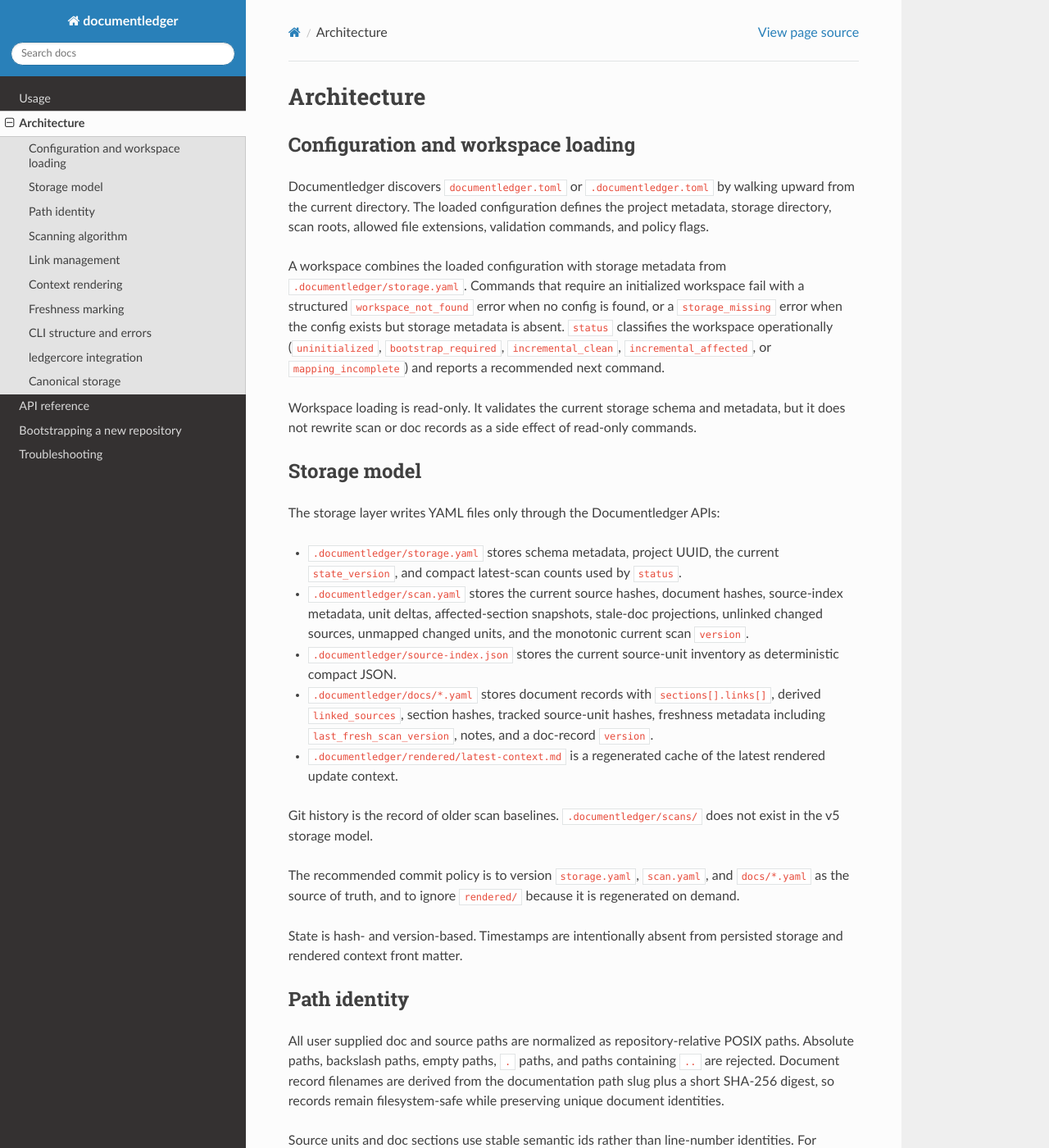
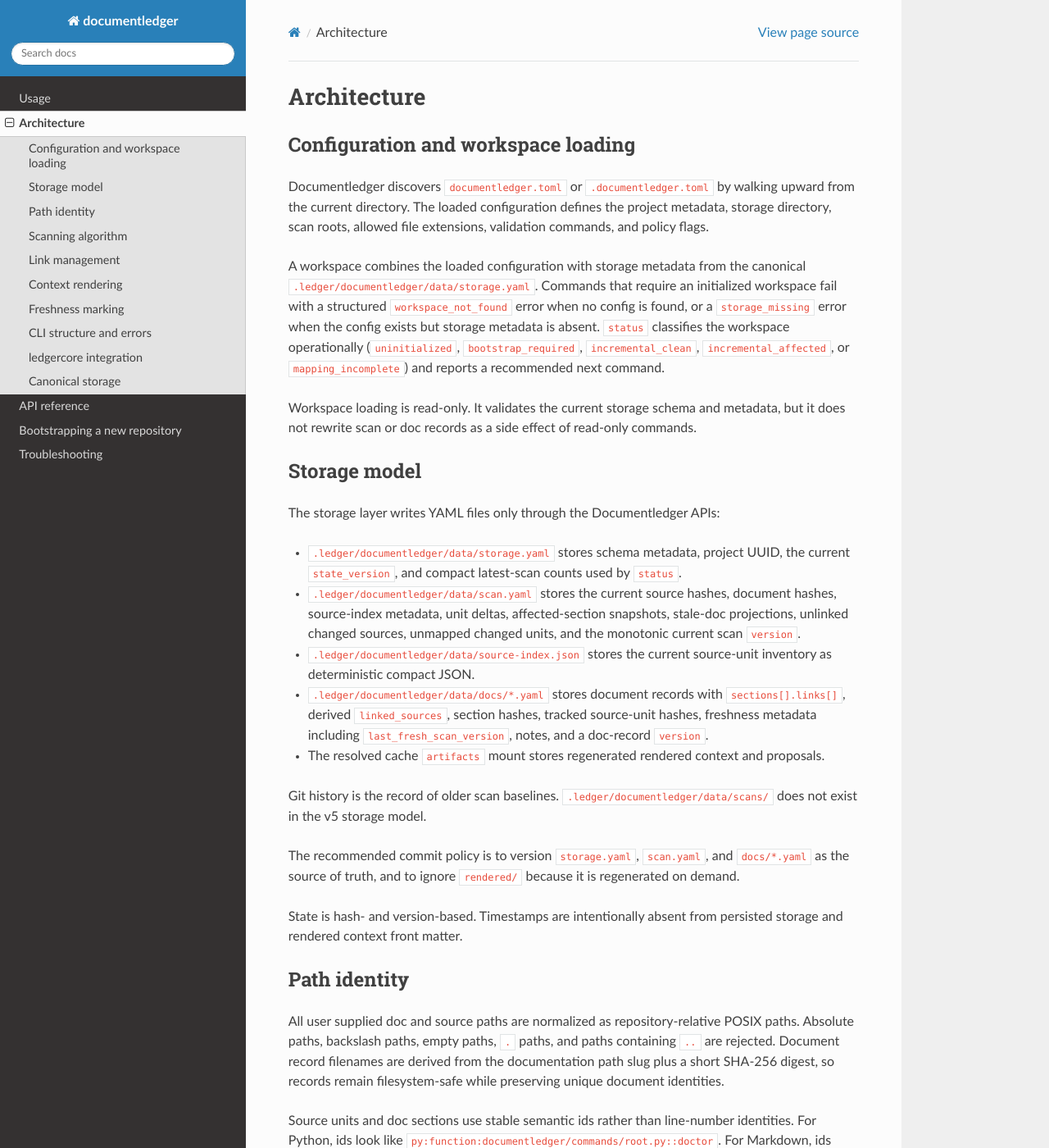
Before and after one commit to ledgerwerk/documentledger, a Sphinx documentation site: the page built from docs/architecture.md, in a window 1280 px wide and 1400 px high. Shown: the whole window at 82% size. Built offline with Sphinx 7.4.7 and the Read the Docs theme 3.1.0, drawn with Linux system fonts in a browser that asks for light colours; some of the changed text lies outside the part shown.

Commit message:
feat: fix depricated documentledger dir

```diff
--- a/docs/architecture.md
+++ b/docs/architecture.md
@@ -6,7 +6,7 @@
 
 Documentledger discovers `documentledger.toml` or `.documentledger.toml` by walking upward from the current directory. The loaded configuration defines the project metadata, storage directory, scan roots, allowed file extensions, validation commands, and policy flags.
 
-A workspace combines the loaded configuration with storage metadata from `.documentledger/storage.yaml`. Commands that require an initialized workspace fail with a structured `workspace_not_found` error when no config is found, or a `storage_missing` error when the config exists but storage metadata is absent. `status` classifies the workspace operationally (`uninitialized`, `bootstrap_required`, `incremental_clean`, `incremental_affected`, or `mapping_incomplete`) and reports a recommended next command.
+A workspace combines the loaded configuration with storage metadata from the canonical `.ledger/documentledger/data/storage.yaml`. Commands that require an initialized workspace fail with a structured `workspace_not_found` error when no config is found, or a `storage_missing` error when the config exists but storage metadata is absent. `status` classifies the workspace operationally (`uninitialized`, `bootstrap_required`, `incremental_clean`, `incremental_affected`, or `mapping_incomplete`) and reports a recommended next command.
 
 Workspace loading is read-only. It validates the current storage schema and metadata, but it does not rewrite scan or doc records as a side effect of read-only commands.
 
@@ -16,13 +16,13 @@
 
 The storage layer writes YAML files only through the Documentledger APIs:
 
-- `.documentledger/storage.yaml` stores schema metadata, project UUID, the current `state_version`, and compact latest-scan counts used by `status`.
-- `.documentledger/scan.yaml` stores the current source hashes, document hashes, source-index metadata, unit deltas, affected-section snapshots, stale-doc projections, unlinked changed sources, unmapped changed units, and the monotonic current scan `version`.
-- `.documentledger/source-index.json` stores the current source-unit inventory as deterministic compact JSON.
-- `.documentledger/docs/*.yaml` stores document records with `sections[].links[]`, derived `linked_sources`, section hashes, tracked source-unit hashes, freshness metadata including `last_fresh_scan_version`, notes, and a doc-record `version`.
-- `.documentledger/rendered/latest-context.md` is a regenerated cache of the latest rendered update context.
+- `.ledger/documentledger/data/storage.yaml` stores schema metadata, project UUID, the current `state_version`, and compact latest-scan counts used by `status`.
+- `.ledger/documentledger/data/scan.yaml` stores the current source hashes, document hashes, source-index metadata, unit deltas, affected-section snapshots, stale-doc projections, unlinked changed sources, unmapped changed units, and the monotonic current scan `version`.
+- `.ledger/documentledger/data/source-index.json` stores the current source-unit inventory as deterministic compact JSON.
+- `.ledger/documentledger/data/docs/*.yaml` stores document records with `sections[].links[]`, derived `linked_sources`, section hashes, tracked source-unit hashes, freshness metadata including `last_fresh_scan_version`, notes, and a doc-record `version`.
+- The resolved cache `artifacts` mount stores regenerated rendered context and proposals.
 
-Git history is the record of older scan baselines. `.documentledger/scans/` does not exist in the v5 storage model.
+Git history is the record of older scan baselines. `.ledger/documentledger/data/scans/` does not exist in the v5 storage model.
 
 The recommended commit policy is to version `storage.yaml`, `scan.yaml`, and `docs/*.yaml` as the source of truth, and to ignore `rendered/` because it is regenerated on demand.
 
@@ -52,7 +52,7 @@
 - `stale_docs` remains available as a compatibility projection of the docs that still contain affected sections.
 - Changed sources with no link record are reported as unlinked changed sources.
 - Changed units with no matching section link are reported as unmapped changed units.
-- If every source and documentation hash matches the previous scan, `.documentledger/scan.yaml` and `.documentledger/source-index.json` are not rewritten, no source ASTs are reparsed, the previous scan version is reused, and the result reports `unchanged` as true.
+- If every source and documentation hash matches the previous scan, `.ledger/documentledger/data/scan.yaml` and `.ledger/documentledger/data/source-index.json` are not rewritten, no source ASTs are reparsed, the previous scan version is reused, and the result reports `unchanged` as true.
 
 <!-- docledger-section: architecture-link-management -->
 
--- a/docs/conf.py
+++ b/docs/conf.py
@@ -41,7 +41,7 @@
 myst_heading_anchors = 3
 
 templates_path = ["_templates"]
-exclude_patterns = ["_build", "_build/**", "venv", "venv/**", "Thumbs.db", ".DS_Store", ".documentledger"]
+exclude_patterns = ["_build", "_build/**", "venv", "venv/**", "Thumbs.db", ".DS_Store", ".ledger"]
 
 html_theme = "sphinx_rtd_theme"
 
```
Also changed, not shown: docs/index.md (+2 -2 lines), docs/troubleshooting.md (+2 -2 lines), docs/usage.md (+5 -5 lines), 3 other files.
